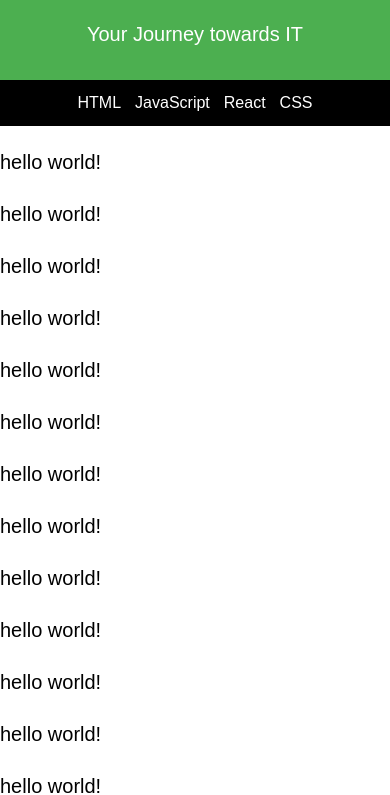
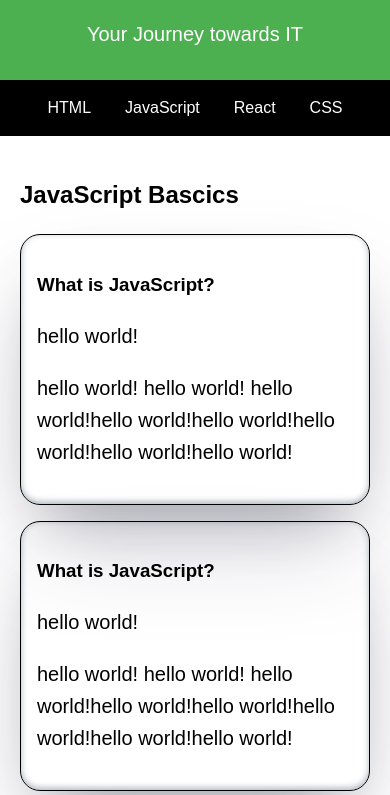
Before and after one commit to Riya-rai123/day2, a plain HTML site: page index.html in a window 390 px wide. Shown: the part 86-881 px from the top of the page. Drawn offline with Linux system fonts and the light colour scheme.

Commit message:
feat:card responsive

```diff
--- a/index.html
+++ b/index.html
@@ -28,18 +28,43 @@
             position: sticky;
             top: 0;
             gap: 14px;
-            padding: 10px 0;
+            padding: 10px 15px;
             background-color: black;
         }
         nav a{
             color: #fff;
             text-decoration: none;
+            padding: 5px 10px;
         }
         nav a:hover{
             background-color: plum;
             padding: 5px 10px;
             border-radius: 12px;
         }
+        .container{
+            /*  class xa vane . halne
+            ra id xa vane # halne  */
+            max-width: 1024px;
+            margin: 0 auto;
+            padding: 20px;
+        }
+        section{
+            margin-bottom: 20px;
+        }
+        .card{
+            border: 1px solid black;
+            border-radius: 20px;
+            padding: 16px;
+            box-shadow: rgba(50, 50, 93, 0.25) 0px 50px 100px -20px,
+             rgba(0, 0, 0, 0.3) 0px 30px 60px -30px,
+              rgba(10, 37, 64, 0.35) 0px -2px 6px 0px inset;
+        }
+        .grid{
+                display: grid;
+                grid-template-columns:repeat(auto-fit,minmax(300px,1fr)) ;
+                gap:16px;
+            }
+
     </style>
     </head>
     <body>
@@ -54,28 +79,25 @@
             <a href="#react">React</a>
             <a href="#css">CSS</a>
         </nav>
-       <p>hello world!</p>
-       <p>hello world!</p>
-       <p>hello world!</p>
-       <p>hello world!</p>
-       <p>hello world!</p>
-       <p>hello world!</p>
-       <p>hello world!</p>
-       <p>hello world!</p>
-       <p>hello world!</p>
-       <p>hello world!</p>
-       <p>hello world!</p>
-       <p>hello world!</p>
-       <p>hello world!</p>
-       <p>hello world!</p>
-       <p>hello world!</p>
-       <p>hello world!</p>
-       <p>hello world!</p>
-       <p>hello world!</p>
-       <p>hello world!</p>
-       <p>hello world!</p>
-       <p>hello world!</p>
-       <p>hello world!</p>
-       <p>hello world!</p>
+        <div class="container">
+            <section id="JavaScript">
+                <h2>JavaScript Bascics</h2>
+                <div class="grid">
+                <div class="card">
+                    <h3>What is JavaScript?</h3>
+                    <p>hello world!</p>
+       <p>hello world!
+       hello world! hello world!hello world!hello world!hello world!hello world!hello world!</p>
+
+                </div>
+                <div class="card">
+                    <h3>What is JavaScript?</h3>
+                    <p>hello world!</p>
+       <p>hello world!
+       hello world! hello world!hello world!hello world!hello world!hello world!hello world!</p>
+            </div>
+        </div>
+    </section>
+    </div>
     </body>
 </html>
```
Also changed, not shown: 1 other file.
